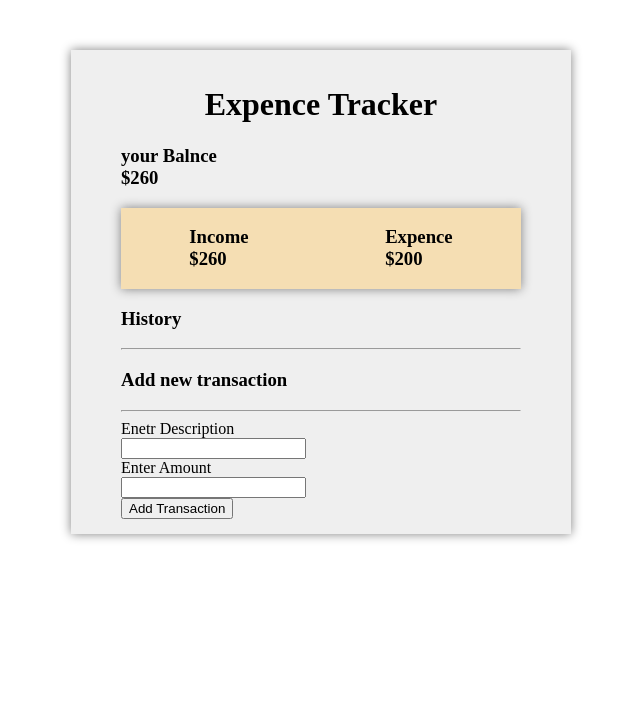
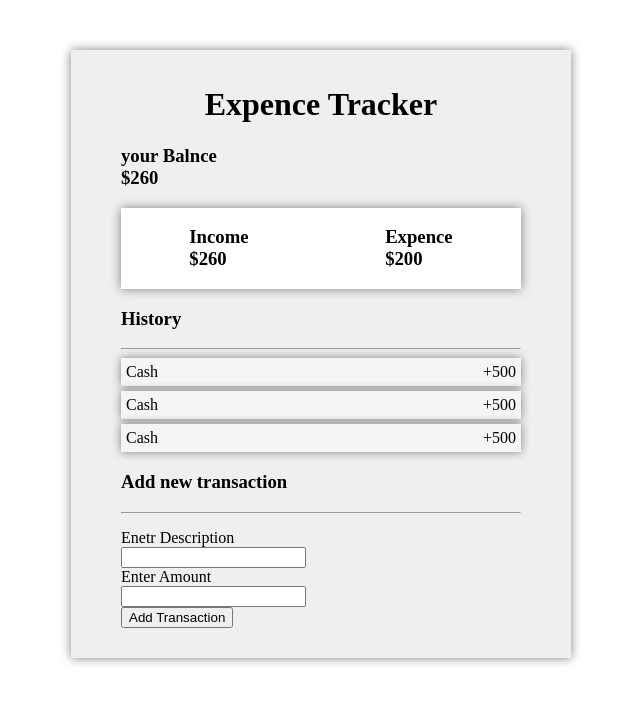
Before and after one commit to umairnisar5/expence-tracker-app-react, a React (Create React App) app: page / in a window 1280 px wide. Shown: the top 704 px of the page, without its empty margins (319-959 px from the left). Built offline with nearby package versions, Linux system fonts and the light colour scheme.

Commit message:
adding array list

```diff
--- a/src/Child.js
+++ b/src/Child.js
@@ -1,6 +1,13 @@
 import React from 'react';
 
 function Child() {
+
+    let transaction = [
+        {amount: 500, desc: "cash"},
+        {amount: -200, desc: "book"},
+        {amount: -100, desc: "camera"},
+
+    ]
   return (
     <div className="container">
     <h1 className="text_cenetr">Expence Tracker</h1>
@@ -12,15 +19,35 @@ function Child() {
     </div>
     <h3>History</h3>
     <hr/>
+
+    <ul className="transaction-list">
+<li>
+    <span>Cash</span>
+    <span>+500</span>
+
+</li>
+
+<li>
+    <span>Cash</span>
+    <span>+500</span>
+
+</li>
+
+<li>
+    <span>Cash</span>
+    <span>+500</span>
+
+</li>
+    </ul>
     <h3>Add new transaction</h3>
     <hr/>
 
     <form className="transaction-form">
         <label>Enetr Description <br/>
-        <input type="text"/>
+        <input type="text" required/>
         </label><br/>
         <label>Enter Amount <br/>
-        <input type="number"/>
+        <input type="number" required/>
         </label><br/>
 
         <input type="submit" value="Add Transaction"/>
--- a/src/index.css
+++ b/src/index.css
@@ -15,7 +15,25 @@ padding: 15px 50px;
 .expence_container {
   display: flex;
   justify-content: space-around;
-  background-color: wheat;
+  background-color: white;
   box-shadow: 0 0 10px gray;
 
 }
+.transaction-form {
+  width: 100%;
+margin: 10px 0;
+padding: 5px 0 ;
+}
+.transaction-list{
+  margin: 0;
+  padding: 0;
+}
+.transaction-list > li {
+  display: flex;
+  justify-content: space-between;
+  box-shadow: 0 0 10px gray;
+padding: 5px 5px;
+margin: 5px 0;
+background-color: whitesmoke;
+
+}
```
